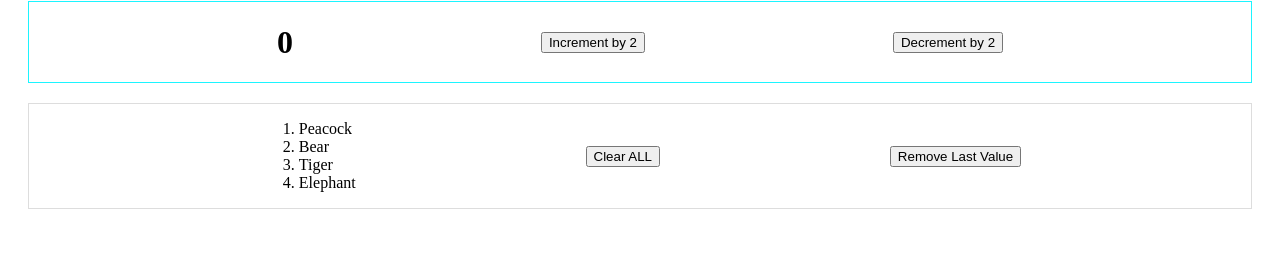
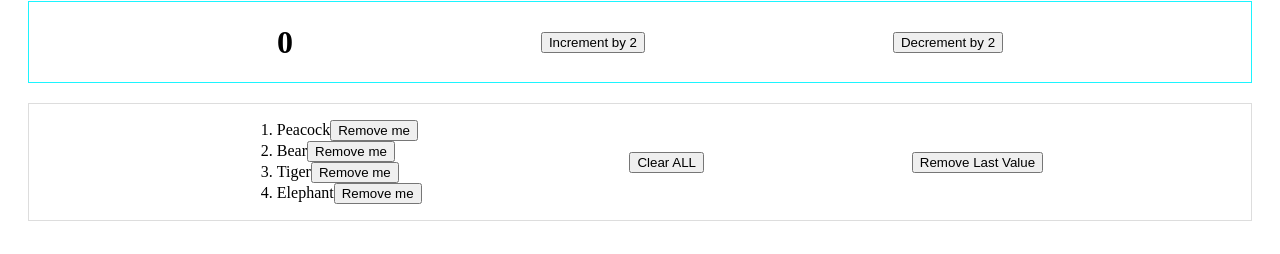
Before and after one commit to satyamrao789/Learning_ReactJs, a React (Create React App) app in the folder 01/: page / in a window 1280 px wide. Shown: the part 517-771 px from the top of the page. Built offline with nearby package versions, Linux system fonts and the light colour scheme.

Commit message:
useState example 2 remove selected value

```diff
--- a/01/src/Profile.js
+++ b/01/src/Profile.js
@@ -18,14 +18,24 @@ const Profile = () => {
         setnData(newData); // update the state with the new array containing the last element removed
     }
 
+    //handleRemoveThisValue - will remove selected value
+    const handleRemoveThisValue = (itemId) => {
+        setnData(nData.filter((element) => {
+            return element.id !== itemId
+        }))
+    }
+
     return (
         <div className='mainTag'>
             <ol>
                 {
-                    nData.map( value =>
-                    <li key={value.id}>
-                        {value.name}
-                    </li>
+                    nData.map(value =>
+                        <li key={value.id}>
+                            {value.name}
+                            <span></span>
+                            {/* to pass arguement in handleRemoveThisValue we need to make arrow fucntion */}
+                            <button onClick={() => handleRemoveThisValue(value.id)}>Remove me</button>
+                        </li>
                     )
                 }
             </ol>
```
